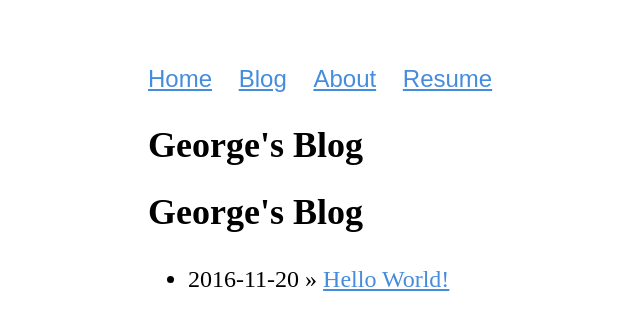
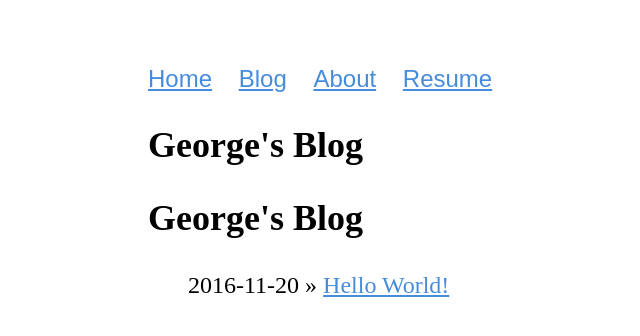
Before and after one commit to georgeperez/titanpointe.org, a Jekyll site: the page built from blog/index.html, in a window 1280 px wide. Shown: the top 336 px of the page, without its empty margins (44-684 px from the left). Built offline with Jekyll 4.4.1, drawn with Linux system fonts in a browser that asks for light colours.

Commit message:
Added styling
Styling for paragraphs, footer, ul.posts, ul.posts li

```diff
--- a/css/style.css
+++ b/css/style.css
@@ -33,3 +33,17 @@
   color: rgba(70, 140, 220, 1.0);
   text-decoration: none;
 }
+p {
+  font-size: 1.5em;
+  line-height: 1.4em;
+}
+footer {
+  border-top: 1px solid #d5d5d5;
+  font-size: .8em;
+}
+ul.posts {
+  list-style: none;
+}
+ul.posts li {
+  list-style: none;
+}
```
